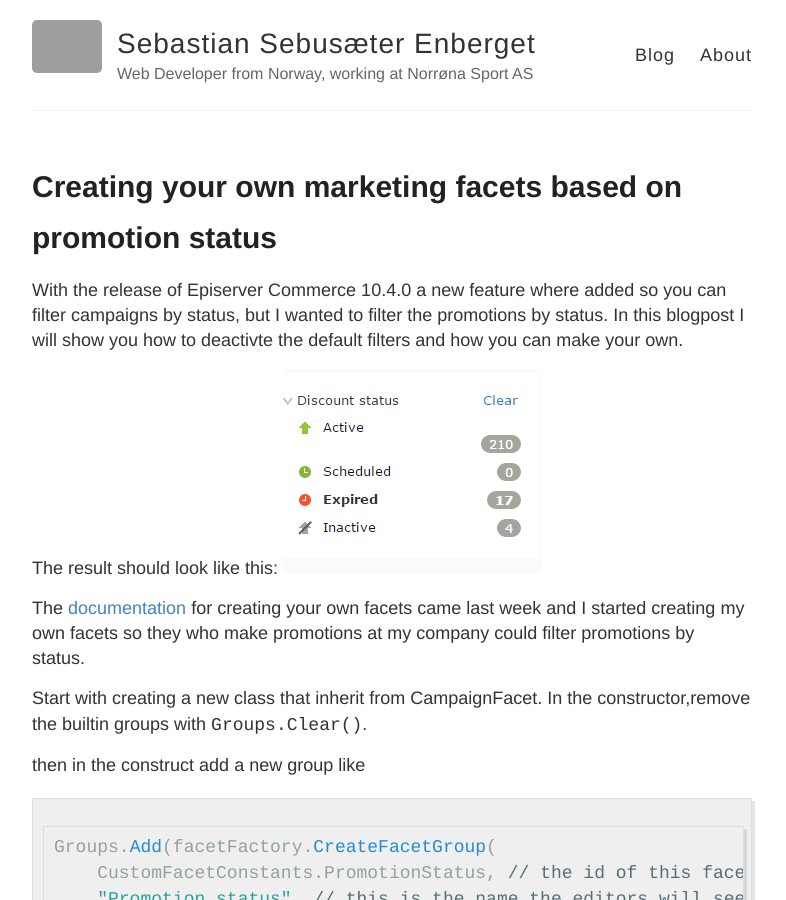
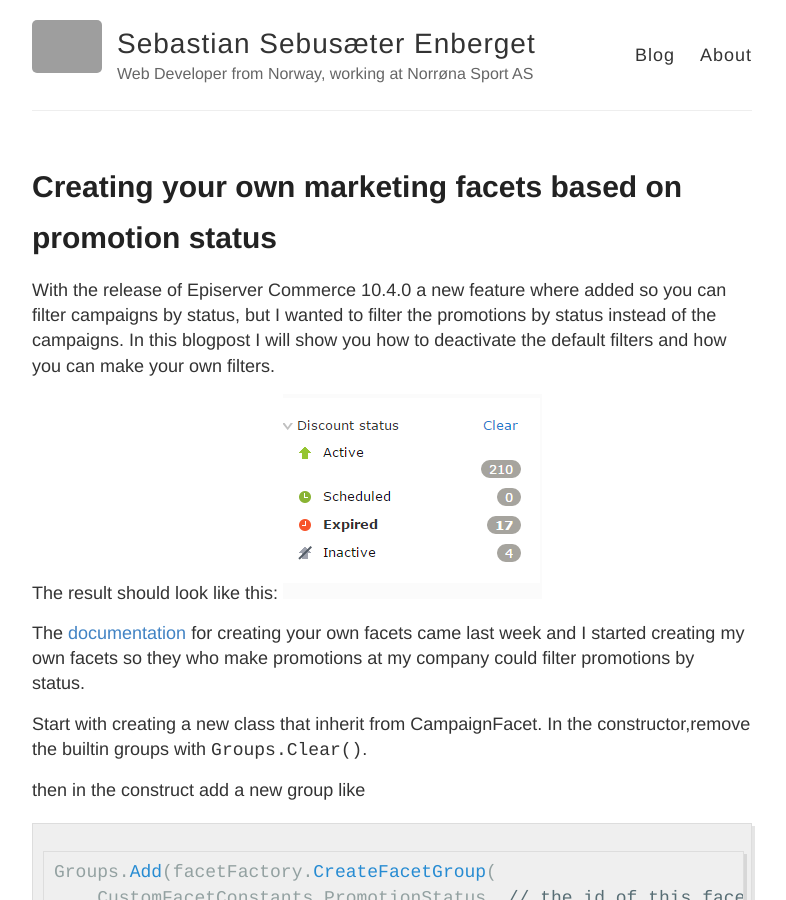
Before and after one commit to Sebbe/sebbe.github.com, a Jekyll site: the page built from _posts/2017-03-20-creating-your-own-facets.md, in a window 1280 px wide and 900 px high. Shown: the whole window, without its empty margins (248-1034 px from the left). Built offline with Jekyll 4.4.1, drawn with Linux system fonts in a browser that asks for light colours; comment, search, counter and statistics services are not loaded; grey boxes are pictures that could not be loaded.

Commit message:
Update 2017-03-20-creating-your-own-facets.md

```diff
--- a/_posts/2017-03-20-creating-your-own-facets.md
+++ b/_posts/2017-03-20-creating-your-own-facets.md
@@ -5,7 +5,7 @@ category: episerver
 tags: [promotions]
 ---
 
-With the release of Episerver Commerce 10.4.0 a new feature where added so you can filter campaigns by status, but I wanted to filter the promotions by status. In this blogpost I will show you how to deactivte the default filters and how you can make your own.
+With the release of Episerver Commerce 10.4.0 a new feature where added so you can filter campaigns by status, but I wanted to filter the promotions by status instead of the campaigns. In this blogpost I will show you how to deactivate the default filters and how you can make your own filters.
 
 The result should look like this:
 ![promotion status facets]({{ site.baseUrl }}/images/2017-03-20/promotion-status-facets.png)
```
